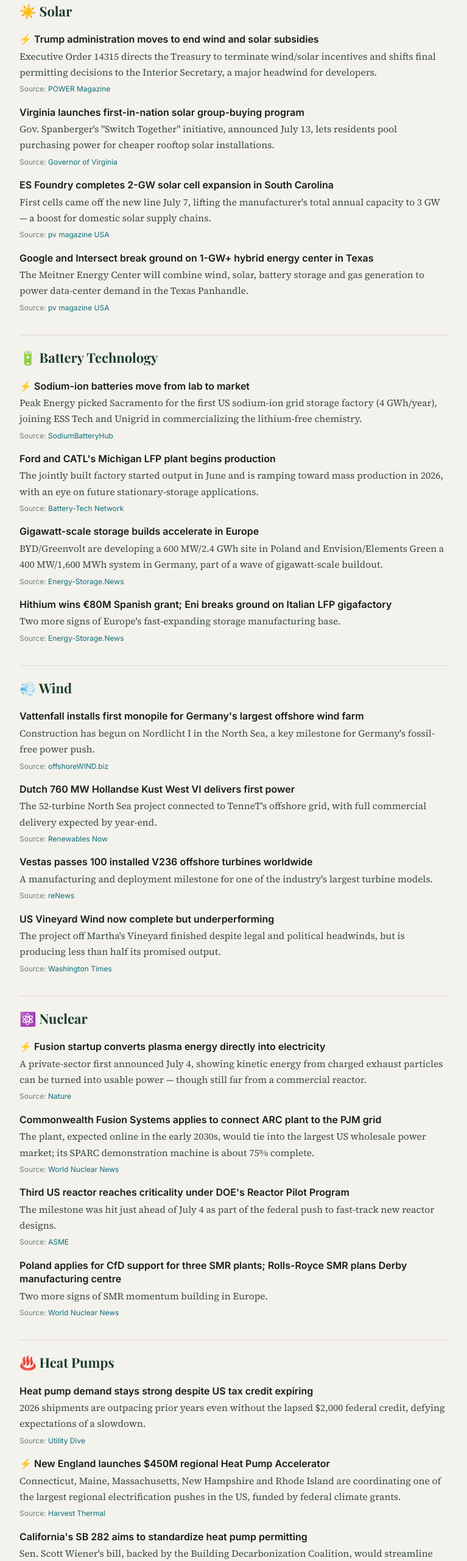
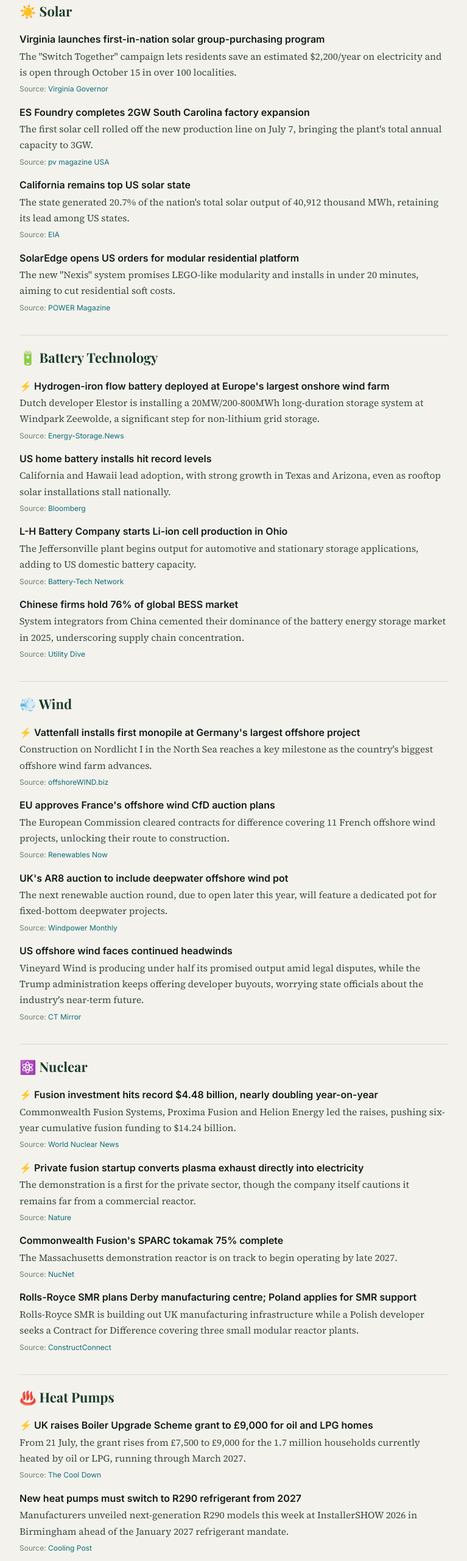
Before and after one commit to jackandthebear/decarbonarama, a plain HTML site: page news/daily-brief.html in a window 1280 px wide. Shown: the part 220-2780 px from the top of the page at 61% size, without its empty margins (256-1023 px from the left). Drawn offline with nearby package versions, Linux system fonts and the light colour scheme.

Commit message:
Daily brief 15 July 2026 + refresh RSS feed

```diff
--- a/news/daily-brief.html
+++ b/news/daily-brief.html
@@ -38,53 +38,51 @@
   <div class="head">
     <div class="kicker">🌱 Daily Decarbonisation Digest</div>
     <h1>The clean-energy morning brief</h1>
-    <div class="dateline">Tuesday 14 July 2026 · Compiled from public reporting in the last 24–48 hours</div>
+    <div class="dateline">Wednesday 15 July 2026 · Compiled from public reporting in the last 24–48 hours</div>
   </div>
 
   <div class="cat">☀️ Solar</div>
-  <div class="story"><h3><span class="zap">⚡</span> Trump administration moves to end wind and solar subsidies</h3><p>Executive Order 14315 directs the Treasury to terminate wind/solar incentives and shifts final permitting decisions to the Interior Secretary, a major headwind for developers.</p><p class="src">Source: <a href="https://www.powermag.com/category/solar/" target="_blank" rel="noopener">POWER Magazine</a></p></div>
-  <div class="story"><h3>Virginia launches first-in-nation solar group-buying program</h3><p>Gov. Spanberger's "Switch Together" initiative, announced July 13, lets residents pool purchasing power for cheaper rooftop solar installations.</p><p class="src">Source: <a href="https://www.governor.virginia.gov/newsroom/news-releases/2026/july-releases/name-1121033-en.html" target="_blank" rel="noopener">Governor of Virginia</a></p></div>
-  <div class="story"><h3>ES Foundry completes 2-GW solar cell expansion in South Carolina</h3><p>First cells came off the new line July 7, lifting the manufacturer's total annual capacity to 3 GW — a boost for domestic solar supply chains.</p><p class="src">Source: <a href="https://pv-magazine-usa.com/" target="_blank" rel="noopener">pv magazine USA</a></p></div>
-  <div class="story"><h3>Google and Intersect break ground on 1-GW+ hybrid energy center in Texas</h3><p>The Meitner Energy Center will combine wind, solar, battery storage and gas generation to power data-center demand in the Texas Panhandle.</p><p class="src">Source: <a href="https://pv-magazine-usa.com/" target="_blank" rel="noopener">pv magazine USA</a></p></div>
+  <div class="story"><h3>Virginia launches first-in-nation solar group-purchasing program</h3><p>The "Switch Together" campaign lets residents save an estimated $2,200/year on electricity and is open through October 15 in over 100 localities.</p><p class="src">Source: <a href="https://www.governor.virginia.gov/newsroom/news-releases/2026/july-releases/name-1121033-en.html" target="_blank" rel="noopener">Virginia Governor</a></p></div>
+  <div class="story"><h3>ES Foundry completes 2GW South Carolina factory expansion</h3><p>The first solar cell rolled off the new production line on July 7, bringing the plant's total annual capacity to 3GW.</p><p class="src">Source: <a href="https://pv-magazine-usa.com/" target="_blank" rel="noopener">pv magazine USA</a></p></div>
+  <div class="story"><h3>California remains top US solar state</h3><p>The state generated 20.7% of the nation's total solar output of 40,912 thousand MWh, retaining its lead among US states.</p><p class="src">Source: <a href="https://www.eia.gov/todayinenergy/index.php?tg=+solar" target="_blank" rel="noopener">EIA</a></p></div>
+  <div class="story"><h3>SolarEdge opens US orders for modular residential platform</h3><p>The new "Nexis" system promises LEGO-like modularity and installs in under 20 minutes, aiming to cut residential soft costs.</p><p class="src">Source: <a href="https://www.powermag.com/category/solar/" target="_blank" rel="noopener">POWER Magazine</a></p></div>
 
   <div class="cat">🔋 Battery Technology</div>
-  <div class="story"><h3><span class="zap">⚡</span> Sodium-ion batteries move from lab to market</h3><p>Peak Energy picked Sacramento for the first US sodium-ion grid storage factory (4 GWh/year), joining ESS Tech and Unigrid in commercializing the lithium-free chemistry.</p><p class="src">Source: <a href="https://sodiumbatteryhub.com/2026/07/07/salt-batteries-shake-up-evs-and-grid-storage/" target="_blank" rel="noopener">SodiumBatteryHub</a></p></div>
-  <div class="story"><h3>Ford and CATL's Michigan LFP plant begins production</h3><p>The jointly built factory started output in June and is ramping toward mass production in 2026, with an eye on future stationary-storage applications.</p><p class="src">Source: <a href="https://battery-tech.net/batterytech-news-updates-2026-27/" target="_blank" rel="noopener">Battery-Tech Network</a></p></div>
-  <div class="story"><h3>Gigawatt-scale storage builds accelerate in Europe</h3><p>BYD/Greenvolt are developing a 600 MW/2.4 GWh site in Poland and Envision/Elements Green a 400 MW/1,600 MWh system in Germany, part of a wave of gigawatt-scale buildout.</p><p class="src">Source: <a href="https://www.energy-storage.news/" target="_blank" rel="noopener">Energy-Storage.News</a></p></div>
-  <div class="story"><h3>Hithium wins €80M Spanish grant; Eni breaks ground on Italian LFP gigafactory</h3><p>Two more signs of Europe's fast-expanding storage manufacturing base.</p><p class="src">Source: <a href="https://www.energy-storage.news/category/news/" target="_blank" rel="noopener">Energy-Storage.News</a></p></div>
+  <div class="story"><h3><span class="zap">⚡</span> Hydrogen-iron flow battery deployed at Europe's largest onshore wind farm</h3><p>Dutch developer Elestor is installing a 20MW/200-800MWh long-duration storage system at Windpark Zeewolde, a significant step for non-lithium grid storage.</p><p class="src">Source: <a href="https://www.energy-storage.news/" target="_blank" rel="noopener">Energy-Storage.News</a></p></div>
+  <div class="story"><h3>US home battery installs hit record levels</h3><p>California and Hawaii lead adoption, with strong growth in Texas and Arizona, even as rooftop solar installations stall nationally.</p><p class="src">Source: <a href="https://www.bloomberg.com/news/newsletters/2026-07-01/us-home-battery-storage-is-booming-even-as-solar-stalls" target="_blank" rel="noopener">Bloomberg</a></p></div>
+  <div class="story"><h3>L-H Battery Company starts Li-ion cell production in Ohio</h3><p>The Jeffersonville plant begins output for automotive and stationary storage applications, adding to US domestic battery capacity.</p><p class="src">Source: <a href="https://battery-tech.net/batterytech-news-updates-2026-27/" target="_blank" rel="noopener">Battery-Tech Network</a></p></div>
+  <div class="story"><h3>Chinese firms hold 76% of global BESS market</h3><p>System integrators from China cemented their dominance of the battery energy storage market in 2025, underscoring supply chain concentration.</p><p class="src">Source: <a href="https://www.utilitydive.com/topic/storage/" target="_blank" rel="noopener">Utility Dive</a></p></div>
 
   <div class="cat">💨 Wind</div>
-  <div class="story"><h3>Vattenfall installs first monopile for Germany's largest offshore wind farm</h3><p>Construction has begun on Nordlicht I in the North Sea, a key milestone for Germany's fossil-free power push.</p><p class="src">Source: <a href="https://www.offshorewind.biz/" target="_blank" rel="noopener">offshoreWIND.biz</a></p></div>
-  <div class="story"><h3>Dutch 760 MW Hollandse Kust West VI delivers first power</h3><p>The 52-turbine North Sea project connected to TenneT's offshore grid, with full commercial delivery expected by year-end.</p><p class="src">Source: <a href="https://renewablesnow.com/news/offshore-wind/" target="_blank" rel="noopener">Renewables Now</a></p></div>
-  <div class="story"><h3>Vestas passes 100 installed V236 offshore turbines worldwide</h3><p>A manufacturing and deployment milestone for one of the industry's largest turbine models.</p><p class="src">Source: <a href="https://renews.biz/offshore-wind/" target="_blank" rel="noopener">reNews</a></p></div>
-  <div class="story"><h3>US Vineyard Wind now complete but underperforming</h3><p>The project off Martha's Vineyard finished despite legal and political headwinds, but is producing less than half its promised output.</p><p class="src">Source: <a href="https://www.washingtontimes.com/news/2026/jul/4/americas-first-major-offshore-wind-project-running-plagued-problems/" target="_blank" rel="noopener">Washington Times</a></p></div>
+  <div class="story"><h3><span class="zap">⚡</span> Vattenfall installs first monopile at Germany's largest offshore project</h3><p>Construction on Nordlicht I in the North Sea reaches a key milestone as the country's biggest offshore wind farm advances.</p><p class="src">Source: <a href="https://www.offshorewind.biz/" target="_blank" rel="noopener">offshoreWIND.biz</a></p></div>
+  <div class="story"><h3>EU approves France's offshore wind CfD auction plans</h3><p>The European Commission cleared contracts for difference covering 11 French offshore wind projects, unlocking their route to construction.</p><p class="src">Source: <a href="https://renewablesnow.com/news/offshore-wind/" target="_blank" rel="noopener">Renewables Now</a></p></div>
+  <div class="story"><h3>UK's AR8 auction to include deepwater offshore wind pot</h3><p>The next renewable auction round, due to open later this year, will feature a dedicated pot for fixed-bottom deepwater projects.</p><p class="src">Source: <a href="https://www.windpowermonthly.com/news" target="_blank" rel="noopener">Windpower Monthly</a></p></div>
+  <div class="story"><h3>US offshore wind faces continued headwinds</h3><p>Vineyard Wind is producing under half its promised output amid legal disputes, while the Trump administration keeps offering developer buyouts, worrying state officials about the industry's near-term future.</p><p class="src">Source: <a href="https://ctmirror.org/2026/07/06/trump-offshore-wind-states-developers/" target="_blank" rel="noopener">CT Mirror</a></p></div>
 
   <div class="cat">⚛️ Nuclear</div>
-  <div class="story"><h3><span class="zap">⚡</span> Fusion startup converts plasma energy directly into electricity</h3><p>A private-sector first announced July 4, showing kinetic energy from charged exhaust particles can be turned into usable power — though still far from a commercial reactor.</p><p class="src">Source: <a href="https://www.nature.com/articles/d41586-026-01795-z" target="_blank" rel="noopener">Nature</a></p></div>
-  <div class="story"><h3>Commonwealth Fusion Systems applies to connect ARC plant to the PJM grid</h3><p>The plant, expected online in the early 2030s, would tie into the largest US wholesale power market; its SPARC demonstration machine is about 75% complete.</p><p class="src">Source: <a href="https://www.world-nuclear-news.org/fusion" target="_blank" rel="noopener">World Nuclear News</a></p></div>
-  <div class="story"><h3>Third US reactor reaches criticality under DOE's Reactor Pilot Program</h3><p>The milestone was hit just ahead of July 4 as part of the federal push to fast-track new reactor designs.</p><p class="src">Source: <a href="https://www.asme.org/topics-resources/content/what-nuclear-energy-technologies-are-actually-advancing-in-2026" target="_blank" rel="noopener">ASME</a></p></div>
-  <div class="story"><h3>Poland applies for CfD support for three SMR plants; Rolls-Royce SMR plans Derby manufacturing centre</h3><p>Two more signs of SMR momentum building in Europe.</p><p class="src">Source: <a href="https://www.world-nuclear-news.org/fusion" target="_blank" rel="noopener">World Nuclear News</a></p></div>
+  <div class="story"><h3><span class="zap">⚡</span> Fusion investment hits record $4.48 billion, nearly doubling year-on-year</h3><p>Commonwealth Fusion Systems, Proxima Fusion and Helion Energy led the raises, pushing six-year cumulative fusion funding to $14.24 billion.</p><p class="src">Source: <a href="https://www.world-nuclear-news.org/articles/fusion-industry-raised-usd45-billion-over-past-year-report-says" target="_blank" rel="noopener">World Nuclear News</a></p></div>
+  <div class="story"><h3><span class="zap">⚡</span> Private fusion startup converts plasma exhaust directly into electricity</h3><p>The demonstration is a first for the private sector, though the company itself cautions it remains far from a commercial reactor.</p><p class="src">Source: <a href="https://www.nature.com/articles/d41586-026-01795-z" target="_blank" rel="noopener">Nature</a></p></div>
+  <div class="story"><h3>Commonwealth Fusion's SPARC tokamak 75% complete</h3><p>The Massachusetts demonstration reactor is on track to begin operating by late 2027.</p><p class="src">Source: <a href="https://www.nucnet.org/" target="_blank" rel="noopener">NucNet</a></p></div>
+  <div class="story"><h3>Rolls-Royce SMR plans Derby manufacturing centre; Poland applies for SMR support</h3><p>Rolls-Royce SMR is building out UK manufacturing infrastructure while a Polish developer seeks a Contract for Difference covering three small modular reactor plants.</p><p class="src">Source: <a href="https://news.constructconnect.com/the-prospects-for-billion-dollar-plus-smr-and-fusion-nuclear-projects" target="_blank" rel="noopener">ConstructConnect</a></p></div>
 
   <div class="cat">♨️ Heat Pumps</div>
-  <div class="story"><h3>Heat pump demand stays strong despite US tax credit expiring</h3><p>2026 shipments are outpacing prior years even without the lapsed $2,000 federal credit, defying expectations of a slowdown.</p><p class="src">Source: <a href="https://www.utilitydive.com/news/heat-pump-adoption-expected-to-grow-despite-federal-shift/757768/" target="_blank" rel="noopener">Utility Dive</a></p></div>
-  <div class="story"><h3><span class="zap">⚡</span> New England launches $450M regional Heat Pump Accelerator</h3><p>Connecticut, Maine, Massachusetts, New Hampshire and Rhode Island are coordinating one of the largest regional electrification pushes in the US, funded by federal climate grants.</p><p class="src">Source: <a href="https://www.harvest-thermal.com/news/new-england-heat-pump-initiative-shows-states-leading-the-way-after-federal-credits-shift" target="_blank" rel="noopener">Harvest Thermal</a></p></div>
-  <div class="story"><h3>California's SB 282 aims to standardize heat pump permitting</h3><p>Sen. Scott Wiener's bill, backed by the Building Decarbonization Coalition, would streamline approvals to cut installation costs and delays.</p><p class="src">Source: <a href="https://buildingdecarb.org/california-policy-updates" target="_blank" rel="noopener">Building Decarbonization Coalition</a></p></div>
-  <div class="story"><h3>Heat pumps outsold gas furnaces nationally for a second straight year</h3><p>Per late-2025 industry data, as state and utility rebates fill the gap left by the expired federal credit.</p><p class="src">Source: <a href="https://www.utilitydive.com/news/heat-pump-adoption-expected-to-grow-despite-federal-shift/757768/" target="_blank" rel="noopener">Utility Dive</a></p></div>
+  <div class="story"><h3><span class="zap">⚡</span> UK raises Boiler Upgrade Scheme grant to £9,000 for oil and LPG homes</h3><p>From 21 July, the grant rises from £7,500 to £9,000 for the 1.7 million households currently heated by oil or LPG, running through March 2027.</p><p class="src">Source: <a href="https://www.thecooldown.com/green-home/heat-pump-grants-england-wales-homes-switching-oil/" target="_blank" rel="noopener">The Cool Down</a></p></div>
+  <div class="story"><h3>New heat pumps must switch to R290 refrigerant from 2027</h3><p>Manufacturers unveiled next-generation R290 models this week at InstallerSHOW 2026 in Birmingham ahead of the January 2027 refrigerant mandate.</p><p class="src">Source: <a href="https://www.coolingpost.com/" target="_blank" rel="noopener">Cooling Post</a></p></div>
+  <div class="story"><h3>HPA UK forms new governing committee</h3><p>The UK heat pump trade association set up a committee to steer its strategy and direction going forward.</p><p class="src">Source: <a href="https://heatpumpsandsolar.co.uk/insights/uk-solar-heat-pump-update-july-2026" target="_blank" rel="noopener">HeatPumpsAndSolar</a></p></div>
 
   <div class="cat">💧 Hydro</div>
-  <div class="story"><h3><span class="zap">⚡</span> Global pumped storage capacity tops 200 GW for the first time</h3><p>A record 11.6 GW was added in 2025, per the IHA's 2026 World Hydropower Outlook, cementing pumped storage as the world's dominant long-duration storage technology.</p><p class="src">Source: <a href="https://www.hydropower.org/news/year-of-the-water-battery-global-pumped-storage-capacity-surpasses-200-gw" target="_blank" rel="noopener">International Hydropower Association</a></p></div>
-  <div class="story"><h3>UK provisionally approves three pumped storage projects in Scotland</h3><p>The first new UK pumped hydro schemes greenlit in more than 40 years.</p><p class="src">Source: <a href="https://www.no2nuclearpower.org.uk/news/pumped-hydro-13-7-26/" target="_blank" rel="noopener">No2NuclearPower</a></p></div>
-  <div class="story"><h3>China now has 300 GW of hydropower under construction</h3><p>Including 218 GW of pumped storage, after China led global hydropower capacity additions in 2025.</p><p class="src">Source: <a href="https://www.hydropower.org/publications/2026-world-hydropower-outlook" target="_blank" rel="noopener">International Hydropower Association</a></p></div>
-  <div class="story"><h3>US DOE announces $4.3M in technical assistance for hydropower developers</h3><p>Ten projects will get national-lab support, including for pumped storage development.</p><p class="src">Source: <a href="https://www.energy.gov/cmei/water/articles/wpto-announces-43-million-technical-assistance-hydropower-community" target="_blank" rel="noopener">Department of Energy</a></p></div>
+  <div class="story"><h3><span class="zap">⚡</span> Britain approves three new pumped-storage hydro projects in Scotland</h3><p>Loch Kemp, Coire Glas and Earba mark the UK's first new pumped storage in over 40 years, with completion targeted for the early 2030s.</p><p class="src">Source: <a href="https://oilprice.com/Alternative-Energy/Hydroelectric/Britain-Bets-on-Hydropower-to-Boost-Energy-Security.html" target="_blank" rel="noopener">OilPrice.com</a></p></div>
+  <div class="story"><h3><span class="zap">⚡</span> Global pumped-storage capacity tops 200GW for first time</h3><p>A record 11.6GW of pumped storage was added in 2025, part of 28GW of total new hydropower capacity worldwide.</p><p class="src">Source: <a href="https://www.hydropower.org/news/year-of-the-water-battery-global-pumped-storage-capacity-surpasses-200-gw" target="_blank" rel="noopener">hydropower.org</a></p></div>
+  <div class="story"><h3>US Senate approves record FY2026 hydropower funding</h3><p>The funding boost covers both conventional hydropower and pumped storage development.</p><p class="src">Source: <a href="https://www.waterpowermagazine.com/news/us-senate-approves-record-funding-for-hydropower-and-pumped-storage-for-fy2026/" target="_blank" rel="noopener">International Water Power</a></p></div>
 
   <div class="cat">🌊 Wave &amp; Tidal</div>
-  <div class="story"><h3><span class="zap">⚡</span> Ocean Energy Europe report: wave and tidal could supply 13% of global electricity</h3><p>The first global assessment of the resource finds wave power alone could meet over 100% of demand in Ireland and Portugal, and 55% in the UK.</p><p class="src">Source: <a href="https://www.renewableenergyworld.com/hydro-power/tidal-wave-energy/ocean-energy-is-still-making-waves-new-report-highlights-steady-progress-in-the-field/" target="_blank" rel="noopener">Renewable Energy World</a></p></div>
-  <div class="story"><h3>2026 called the most credible year yet for commercial tidal</h3><p>Orbital Marine, Simec Atlantis and Nova Innovation are all advancing multi-MW tidal arrays.</p><p class="src">Source: <a href="https://offshoreindustry.co.uk/tidal-and-wave-energy-2026-still-pre-commercial-after-two-decades-or-finally-approaching-offshore-viability/" target="_blank" rel="noopener">Offshore Industry</a></p></div>
-  <div class="story"><h3>Japan installs its first tidal turbines</h3><p>China is also backing ocean energy pilots under its 14th Five-Year Plan, as both countries push into a sector historically led by Europe.</p><p class="src">Source: <a href="https://ecomagazine.com/news/industry/ocean-energy-report-confirms-untapped-wave-and-tidal-potential/" target="_blank" rel="noopener">Eco Magazine</a></p></div>
+  <div class="story"><h3><span class="zap">⚡</span> Report: ocean energy could supply 13% of global electricity demand</h3><p>Ocean Energy Europe's new assessment finds wave energy alone could meet over 100% of Ireland's and Portugal's demand and 55% of the UK's.</p><p class="src">Source: <a href="https://ecomagazine.com/news/industry/ocean-energy-report-confirms-untapped-wave-and-tidal-potential/" target="_blank" rel="noopener">ecomagazine.com</a></p></div>
+  <div class="story"><h3>MeyGen tidal array passes 84GWh cumulative generation</h3><p>The world's largest operational tidal stream project continues to demonstrate the technology's reliability in the UK.</p><p class="src">Source: <a href="https://offshoreindustry.co.uk/tidal-and-wave-energy-2026-still-pre-commercial-after-two-decades-or-finally-approaching-offshore-viability/" target="_blank" rel="noopener">Offshore Industry</a></p></div>
+  <div class="story"><h3>Multi-MW tidal arrays advance; Japan installs first tidal turbines</h3><p>Orbital Marine, Simec Atlantis and Nova Innovation are progressing larger arrays, while Japan deployed its first tidal turbines this month.</p><p class="src">Source: <a href="https://e360.yale.edu/features/wave-tidal-energy" target="_blank" rel="noopener">Yale E360</a></p></div>
 
   <div class="bottom">
     <h4>Bottom line</h4>
-    <p>The US federal government is actively retreating from wind and solar support, but the rest of the clean-energy build-out shows little sign of slowing — heat pumps are growing faster without their tax credit, and states and utilities are stepping into the policy gap. Storage is the standout theme: sodium-ion batteries are hitting commercial scale and global pumped hydro just crossed 200 GW, underscoring how central long-duration storage has become to the transition. Offshore wind keeps advancing steadily in Europe even as the flagship US project underperforms. Fusion had a symbolic private-sector milestone (direct plasma-to-electricity conversion) and a real grid-connection application from Commonwealth Fusion, though commercial power remains years out. Wave and tidal energy is finally being quantified at scale, with a new report suggesting it's a far bigger resource than its current, still-nascent deployment reflects.</p>
+    <p>Capital keeps flowing fastest into storage and fusion — record fusion funding ($4.5B) and a first-of-kind hydrogen-iron flow battery show the sector chasing long-duration and firming solutions, not just generation. The UK had a strong day on hard infrastructure, approving its first new pumped-hydro in 40 years and lifting heat pump grants to £9,000 for oil-heated homes. Offshore wind remains split: Europe (Germany, France) is accelerating construction and auctions while the US faces continued policy headwinds. Wave and tidal are edging from "pre-commercial" toward credibility, with MeyGen's generation milestone and a report highlighting untapped potential worth over 100% of some countries' demand.</p>
   </div>
 
   <div class="foot">
```
Also changed, not shown: feed.xml (+8 -1 lines).
